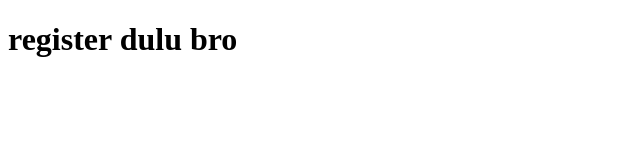
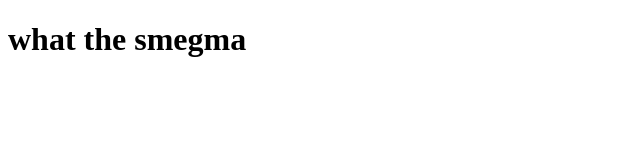
Before and after one commit to ThotDestroyerXXX/TRex_Sleep_WebDesign, a plain HTML site: page Pages/Register/register.html in a window 1280 px wide. Shown: the whole page, without its empty margins (0-640 px from the left). Drawn offline with Linux system fonts and the light colour scheme.

Commit message:
what the smegma

```diff
--- a/Pages/Register/register.html
+++ b/Pages/Register/register.html
@@ -6,6 +6,6 @@
     <title>Document</title>
 </head>
 <body>
-    <h1>register dulu bro</h1>
+    <h1>what the smegma</h1>
 </body>
 </html>
```
